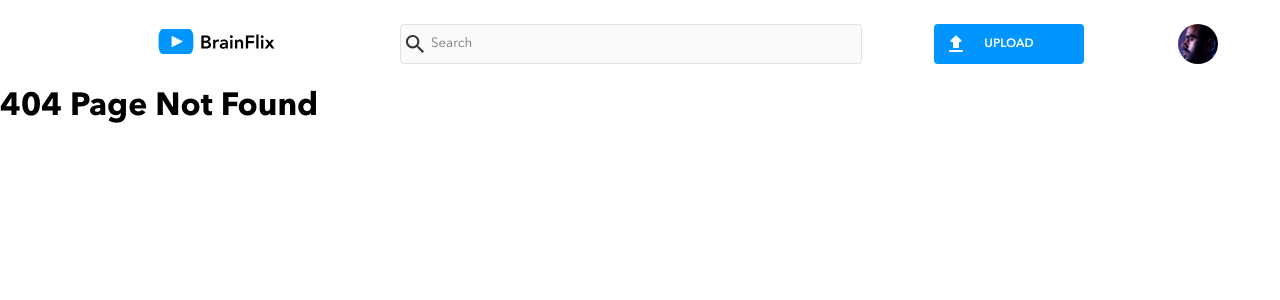
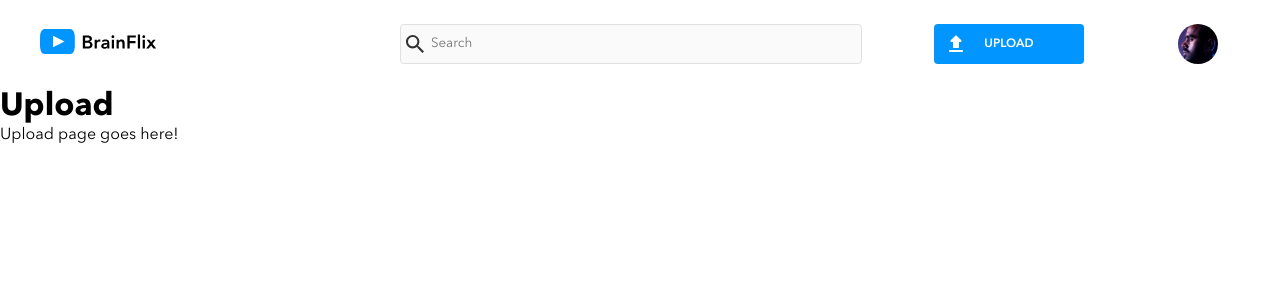
Before and after one commit to reganbrown/regan-brown-brainflix, a React (Vite) app: page /upload in a window 1280 px wide. Before the commit this address had no page. Shown: the top 300 px of the page. Built offline with nearby package versions, Linux system fonts and the light colour scheme.

Commit message:
add link to upload button and route to upload page

```diff
--- a/src/App.jsx
+++ b/src/App.jsx
@@ -2,6 +2,7 @@ import "./App.scss";
 import Header from "./components/Header/Header";
 import { BrowserRouter, Routes, Route } from "react-router-dom";
 import VideoDetailsPage from "./pages/VideoDetailsPage/VideoDetailsPage";
+import UploadPage from "./pages/UploadPage/UploadPage";
 
 function App() {
   let apiKey = "2bafa04d-2fe9-47a1-91e1-b50a0d776e9c";
@@ -16,6 +17,7 @@ function App() {
             path="/id/:id"
             element={<VideoDetailsPage apiKey={apiKey} />}
           />
+          <Route path="/upload" element={<UploadPage />} />
           <Route path="*" element={<h1>404 Page Not Found</h1>} />
         </Routes>
       </BrowserRouter>
--- a/src/components/Header/Header.jsx
+++ b/src/components/Header/Header.jsx
@@ -3,6 +3,7 @@ import Search from "../Search/Search";
 import Button from "../Button/Button";
 import Login from "../Login/Login";
 import "./Header.scss";
+import { Link } from "react-router-dom";
 
 export default function Header() {
   return (
@@ -12,7 +13,9 @@ export default function Header() {
         <div className="header__content">
           <Search />
           <Login />
-          <Button text="UPLOAD" classChoice="button__upload" />
+          <Link to="/upload" className="link">
+            <Button text="UPLOAD" classChoice="button__upload" />
+          </Link>
         </div>
       </header>
     </>
--- a/src/components/Header/Header.scss
+++ b/src/components/Header/Header.scss
@@ -33,3 +33,12 @@
     margin: $desktop-padding-standard auto;
   }
 }
+
+.link {
+  width: 100%;
+
+  @include breakpoint-tablet {
+    margin-top: $none;
+    width: 150px;
+  }
+}
--- a/src/components/Logo/Logo.scss
+++ b/src/components/Logo/Logo.scss
@@ -3,10 +3,13 @@
 @use "/src/styles/partials/typography";
 
 .logo-holder {
+  display: flex;
+  justify-content: center;
   width: 100%;
   height: 100%;
 
   @include breakpoint-tablet {
+    justify-content: flex-start;
     width: 30%;
   }
 }
--- /dev/null
+++ b/src/pages/UploadPage/UploadPage.jsx
@@ -0,0 +1,8 @@
+export default function UploadPage() {
+  return (
+    <>
+      <h1>Upload</h1>
+      <p>Upload page goes here!</p>
+    </>
+  );
+}
```
